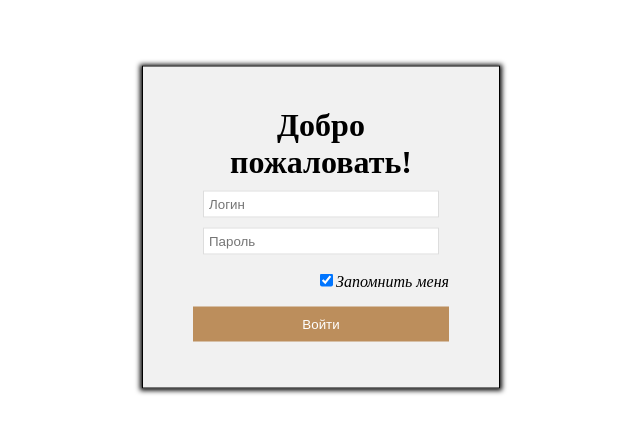
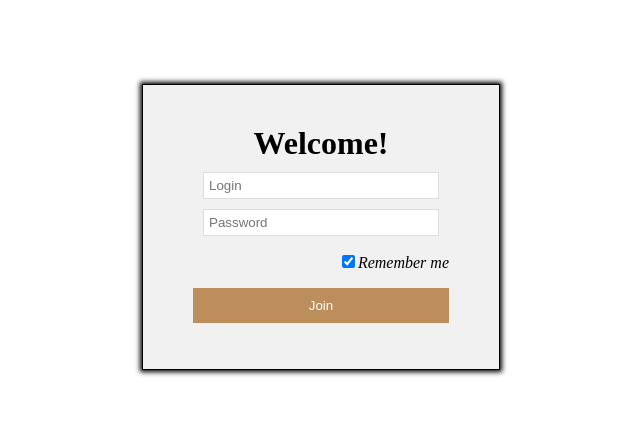
Before and after one commit to ich-kirich/registration_form, a plain HTML site: page index.html in a window 1280 px wide. Shown: the part 173-606 px from the top of the page, without its empty margins (319-959 px from the left). Drawn offline with Linux system fonts and the light colour scheme.

Commit message:
fix: translate text to english

```diff
--- a/index.html
+++ b/index.html
@@ -7,12 +7,12 @@
     </head>
     <body>
         <main>
-            <h1>Добро пожаловать!</h1>
+            <h1>Welcome!</h1>
             <form action="#" method="post" enctype="multipart/form-data">
-                <p class="username"><input placeholder="Логин" tabindex="1" name="username" type="text"/></p>
-                <p class="userpassword"><input placeholder="Пароль" tabindex="2" name="userpassword" type="password"/></p>
-                <p class="remember"><input class="check" tabindex="3" type="checkbox" checked name="remember" value="no"/>Запомнить меня</p>
-                <p><button>Войти</button></p>
+                <p class="username"><input placeholder="Login" tabindex="1" name="username" type="text"/></p>
+                <p class="userpassword"><input placeholder="Password" tabindex="2" name="userpassword" type="password"/></p>
+                <p class="remember"><input class="check" tabindex="3" type="checkbox" checked name="remember" value="no"/>Remember me</p>
+                <p><button>Join</button></p>
             </form>
         </main>
     </body>
```
